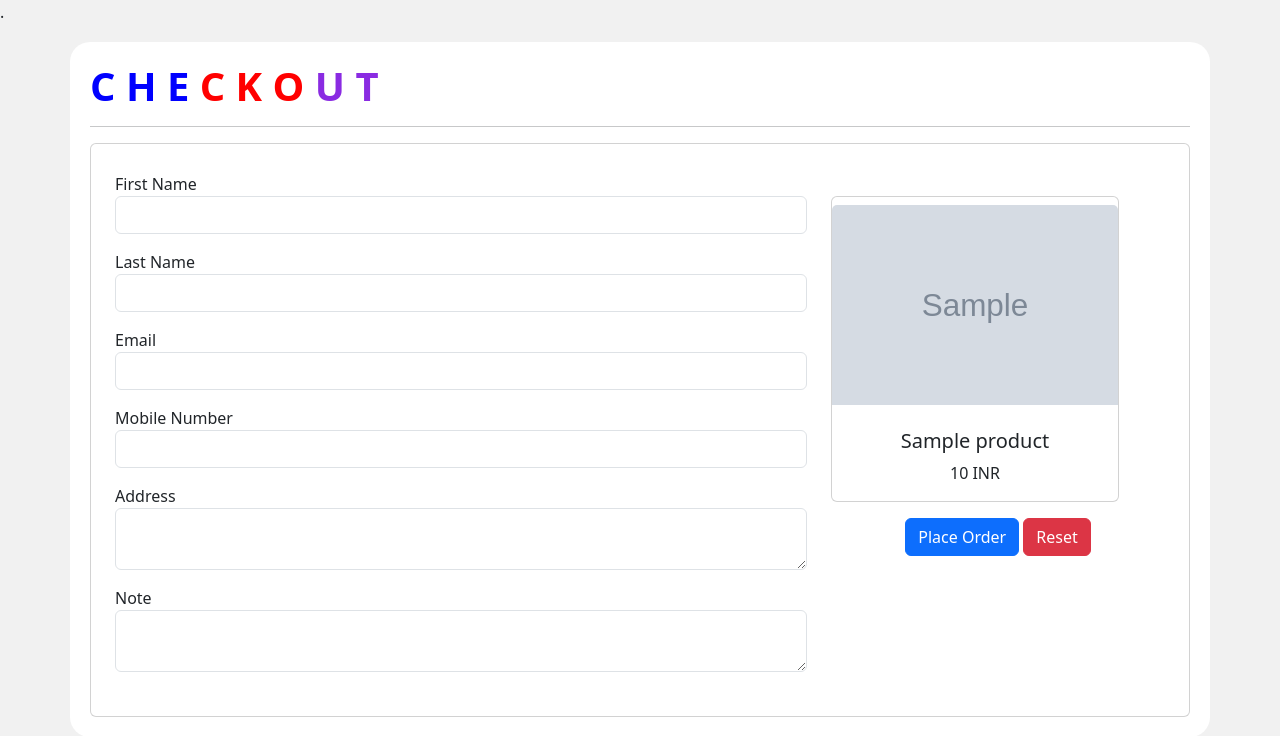
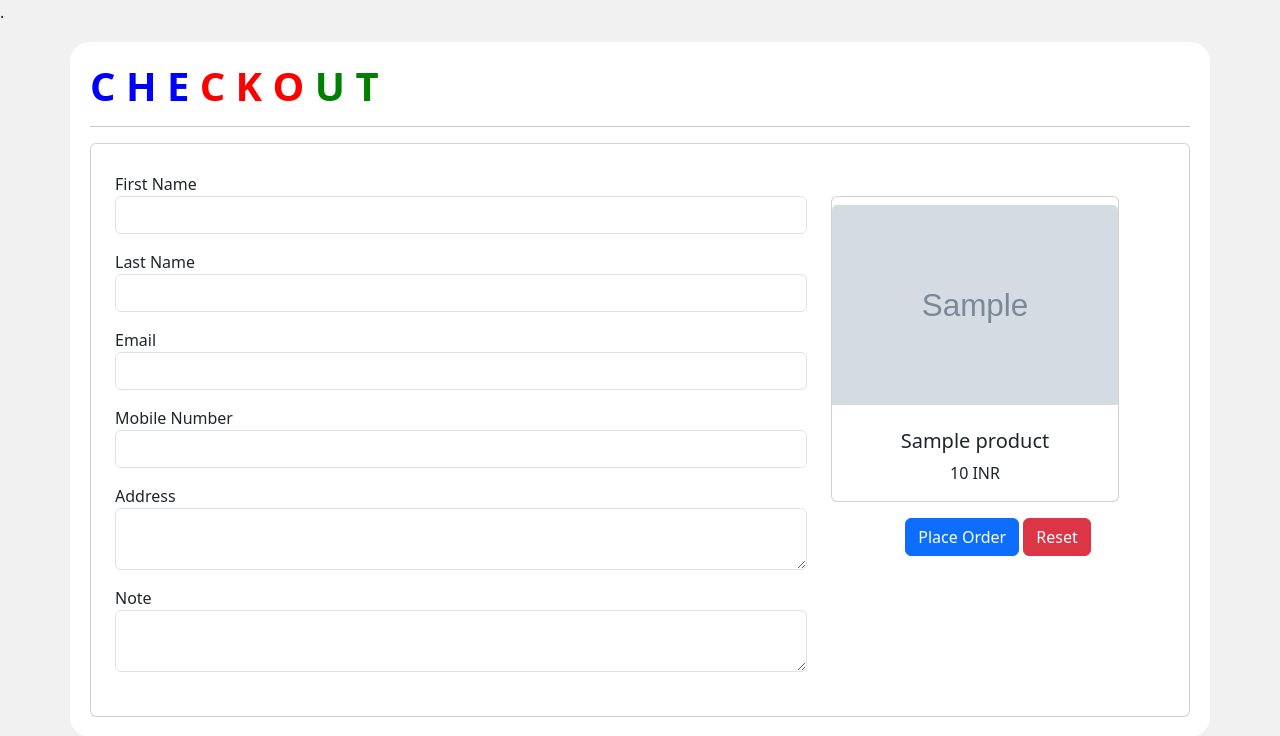
Before and after one commit to Sanjay150897/ROZERPAY, a PHP site: page /checkout.php?product_id=1 in a window 1280 px wide. Shown: the top 736 px of the page. Run offline with PHP 8.4, Linux system fonts and the light colour scheme; tables that the repository leaves empty or names only in its code hold one stand-in row (values such as "Sample post"); grey boxes marked "Sample" are stand-in pictures.

Commit message:
Modify checkout heading color

```diff
--- a/checkout.php
+++ b/checkout.php
@@ -35,7 +35,7 @@ if ($count == 0) {
     <div class="container">
         <div class="row py-2">
             <div class="col-sm-12 form-container">
-                <h1><span style="color:blue;font-weight:bolder;"> C H E<span style="color:red;font-weight:bolder;"> C K O</span><span style="color:blueviolet;font-weight:bolder;"> U T</span></h1>
+                <h1><span style="color:blue;font-weight:bolder;"> C H E<span style="color:red;font-weight:bolder;"> C K O</span><span style="color:green;font-weight:bolder;"> U T</span></h1>
                 <hr>
                 <?php
                 if (isset($_POST['submit_form'])) {
```
